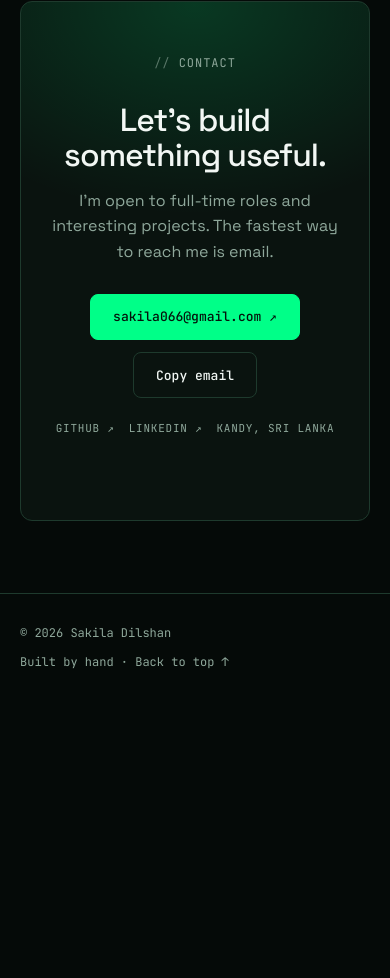
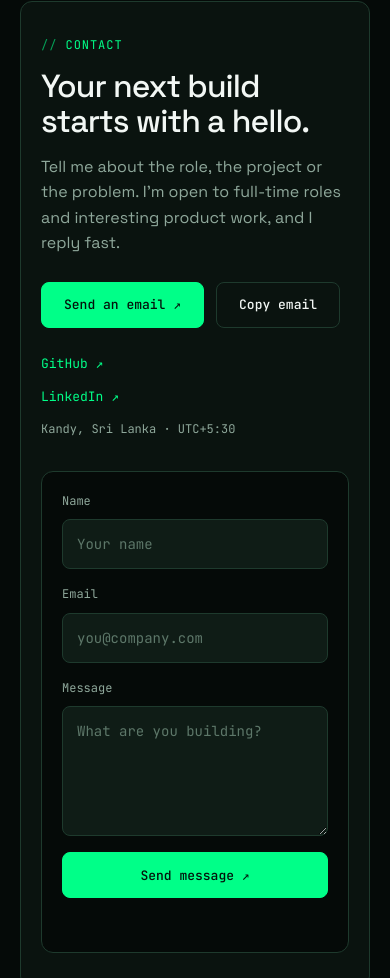
Before and after one commit to sakilait22310750/sakilait22310750.github.io, a plain HTML site: page index.html in a window 390 px wide. Shown: the part 8470-9448 px from the top of the page. Before the commit the page ends 9182 px from the top, so only its background shows below. Drawn offline with Linux system fonts and the light colour scheme.

Commit message:
version 2

```diff
--- a/index.html
+++ b/index.html
@@ -160,14 +160,26 @@ h1 em{font-style:normal;color:var(--accent)}
 .certs span{font-family:var(--mono);font-size:12px;color:var(--muted);white-space:nowrap}
 
 /* contact */
-.contact{position:relative;overflow:hidden;text-align:center;padding:72px 32px}
-.contact::before{content:"";position:absolute;left:50%;top:-40%;width:620px;height:420px;translate:-50% 0;background:radial-gradient(closest-side,rgba(0,255,136,.16),transparent);pointer-events:none}
-.contact h2{position:relative;font-size:clamp(32px,5vw,56px);margin-bottom:14px}
-.contact p{position:relative;color:var(--muted);max-width:520px;margin:0 auto 30px}
-.contact .cta{position:relative;justify-content:center;margin:0 0 22px}
-.contact .meta{position:relative;justify-content:center}
-.contact .meta a{transition:color .2s}
-.contact .meta a:hover{color:var(--accent)}
+#contact{scroll-margin-top:70px}
+.contact{position:relative;overflow:hidden;padding:56px}
+.contact::before{content:"";position:absolute;left:-10%;top:-45%;width:620px;height:420px;background:radial-gradient(closest-side,rgba(0,255,136,.14),transparent);pointer-events:none}
+.ct-grid{position:relative;display:grid;grid-template-columns:1fr 1.15fr;gap:48px;align-items:start}
+.contact h2{font-size:clamp(32px,4.4vw,48px);margin-bottom:14px}
+.ct-lead{color:var(--muted);max-width:420px;margin:0 0 26px}
+.ct-links{display:flex;flex-direction:column;gap:12px;margin-top:26px;font-family:var(--mono);font-size:13px}
+.ct-links a{color:var(--accent);width:max-content;transition:opacity .2s}
+.ct-links a:hover{opacity:.7}
+.ct-links span{color:var(--muted);font-size:12px}
+.ct-btns{display:flex;flex-wrap:wrap;gap:12px}
+.form{background:var(--bg);border:1px solid var(--line);border-radius:12px;padding:26px;display:grid;gap:16px}
+.form label{display:grid;gap:8px;font-family:var(--mono);font-size:12px;color:var(--muted)}
+.form input,.form textarea{width:100%;font:inherit;font-family:var(--mono);font-size:14px;color:var(--text);background:var(--raised);border:1px solid var(--line);border-radius:8px;padding:13px 14px;transition:border-color .2s,box-shadow .2s}
+.form textarea{min-height:130px;resize:vertical}
+.form input::placeholder,.form textarea::placeholder{color:#5d7769}
+.form input:focus,.form textarea:focus{outline:none;border-color:var(--accent);box-shadow:0 0 0 3px rgba(0,255,136,.12)}
+.form .hp{position:absolute;left:-9999px;width:1px;height:1px;opacity:0}
+.form-note{min-height:18px;font-family:var(--mono);font-size:12px;color:var(--accent);margin:0}
+.form-note.err{color:#ff7a7a}
 footer{padding:30px 0 40px;border-top:1px solid var(--line);font-family:var(--mono);font-size:12px;color:var(--muted)}
 .foot{display:flex;flex-wrap:wrap;gap:10px 24px;justify-content:space-between}
 .foot a:hover{color:var(--accent)}
@@ -183,6 +195,7 @@ footer{padding:30px 0 40px;border-top:1px solid var(--line);font-family:var(--mo
   .xp-item{grid-template-columns:170px minmax(0,1fr);gap:24px}
 }
 @media (max-width:900px){
+  .ct-grid{grid-template-columns:1fr;gap:32px}
   section{padding:72px 0}
   .hero-grid{grid-template-columns:1fr;gap:36px}
   .profile{max-width:320px}
@@ -209,7 +222,8 @@ footer{padding:30px 0 40px;border-top:1px solid var(--line);font-family:var(--mo
   .feature-main,.feature-side{padding:24px}
   .shots{padding:0 24px 24px;grid-template-columns:1fr}
   .xp-item,.edu .card{padding:22px}
-  .contact{padding:52px 22px}
+  .contact{padding:34px 20px}
+  .form{padding:20px}
   .nav-r .btn-sm{display:none}
   .term-body{font-size:13px}
   .certs li{flex-direction:column;gap:2px}
@@ -235,7 +249,7 @@ footer{padding:30px 0 40px;border-top:1px solid var(--line);font-family:var(--mo
       <a href="#contact">Contact</a>
     </nav>
     <div class="nav-r">
-      <a class="btn btn-primary btn-sm" href="mailto:sakila066@gmail.com?subject=Hello%20Sakila">Let's talk ↗</a>
+      <a class="btn btn-primary btn-sm" href="#contact">Let's talk ↗</a>
       <button class="menu-btn" id="menu" type="button" aria-expanded="false" aria-controls="links" aria-label="Open menu"><span></span><span></span></button>
     </div>
   </div>
@@ -426,14 +440,30 @@ footer{padding:30px 0 40px;border-top:1px solid var(--line);font-family:var(--mo
 <section id="contact" aria-labelledby="ct-h">
   <div class="wrap">
     <div class="card contact rv">
-      <p class="eyebrow">Contact</p>
-      <h2 id="ct-h">Let's build something useful.</h2>
-      <p>I'm open to full-time roles and interesting projects. The fastest way to reach me is email.</p>
-      <div class="cta">
-        <a class="btn btn-primary" href="mailto:sakila066@gmail.com?subject=Hello%20Sakila">sakila066@gmail.com ↗</a>
-        <button class="btn btn-ghost" id="copy" type="button">Copy email</button>
+      <div class="ct-grid">
+        <div>
+          <p class="eyebrow">Contact</p>
+          <h2 id="ct-h">Your next build starts with a hello.</h2>
+          <p class="ct-lead">Tell me about the role, the project or the problem. I'm open to full-time roles and interesting product work, and I reply fast.</p>
+          <div class="ct-btns">
+            <a class="btn btn-primary" href="mailto:sakila066@gmail.com?subject=Hello%20Sakila">Send an email ↗</a>
+            <button class="btn btn-ghost" id="copy" type="button">Copy email</button>
+          </div>
+          <div class="ct-links">
+            <a href="https://github.com/sakilait22310750" target="_blank" rel="noopener">GitHub ↗</a>
+            <a href="https://www.linkedin.com/in/sakila-dilshan-b5b349249/" target="_blank" rel="noopener">LinkedIn ↗</a>
+            <span>Kandy, Sri Lanka · UTC+5:30</span>
+          </div>
+        </div>
+        <form class="form" id="cform" novalidate>
+          <label>Name<input type="text" name="name" placeholder="Your name" autocomplete="name" required></label>
+          <label>Email<input type="email" name="email" placeholder="you@company.com" autocomplete="email" required></label>
+          <label>Message<textarea name="message" placeholder="What are you building?" required></textarea></label>
+          <input class="hp" type="text" name="botcheck" tabindex="-1" autocomplete="off" aria-hidden="true">
+          <button class="btn btn-primary" type="submit" id="csend">Send message ↗</button>
+          <p class="form-note" id="cnote" role="status" aria-live="polite"></p>
+        </form>
       </div>
-      <p class="meta"><a href="https://github.com/sakilait22310750" target="_blank" rel="noopener">GitHub ↗</a><a href="https://www.linkedin.com/in/sakila-dilshan-b5b349249/" target="_blank" rel="noopener">LinkedIn ↗</a><span>Kandy, Sri Lanka</span></p>
     </div>
   </div>
 </section>
@@ -511,6 +541,30 @@ footer{padding:30px 0 40px;border-top:1px solid var(--line);font-family:var(--mo
     var email = 'sakila066@gmail.com';
     function done(){ copy.textContent = 'Copied ✓'; setTimeout(function(){ copy.textContent = 'Copy email'; }, 1800); }
     if (navigator.clipboard && navigator.clipboard.writeText) navigator.clipboard.writeText(email).then(done, function(){});
+  });
+
+
+  /* contact form: sends through Web3Forms if a key is set, otherwise opens your email app */
+  var W3F_KEY = ''; // paste your free Web3Forms access key here (web3forms.com) to send without an email app
+  var cform = document.getElementById('cform');
+  if (cform) cform.addEventListener('submit', function(e){
+    e.preventDefault();
+    var note = document.getElementById('cnote'), btn = document.getElementById('csend');
+    var f = cform.elements, n = f.name.value.trim(), m = f.email.value.trim(), t = f.message.value.trim();
+    note.className = 'form-note';
+    if (f.botcheck.value) return;
+    if (!n || !/^\S+@\S+\.\S+$/.test(m) || !t) { note.className = 'form-note err'; note.textContent = 'Please fill in your name, a valid email and a message.'; return; }
+    if (W3F_KEY) {
+      btn.disabled = true; note.textContent = 'Sending…';
+      fetch('https://api.web3forms.com/submit', {method:'POST', headers:{'Content-Type':'application/json',Accept:'application/json'},
+        body: JSON.stringify({access_key:W3F_KEY, subject:'Portfolio message from '+n, name:n, email:m, message:t})})
+        .then(function(r){return r.json();})
+        .then(function(d){ btn.disabled = false; if (d.success) { cform.reset(); note.textContent = 'Thanks! Your message was sent.'; } else throw 0; })
+        .catch(function(){ btn.disabled = false; note.className = 'form-note err'; note.textContent = 'Could not send. Please email sakila066@gmail.com directly.'; });
+    } else {
+      location.href = 'mailto:sakila066@gmail.com?subject=' + encodeURIComponent('Portfolio message from ' + n) + '&body=' + encodeURIComponent(t + '\n\n' + n + '\n' + m);
+      note.textContent = 'Opening your email app…';
+    }
   });
 
   /* terminal typing (layout is reserved up front, so nothing jumps) */
```
